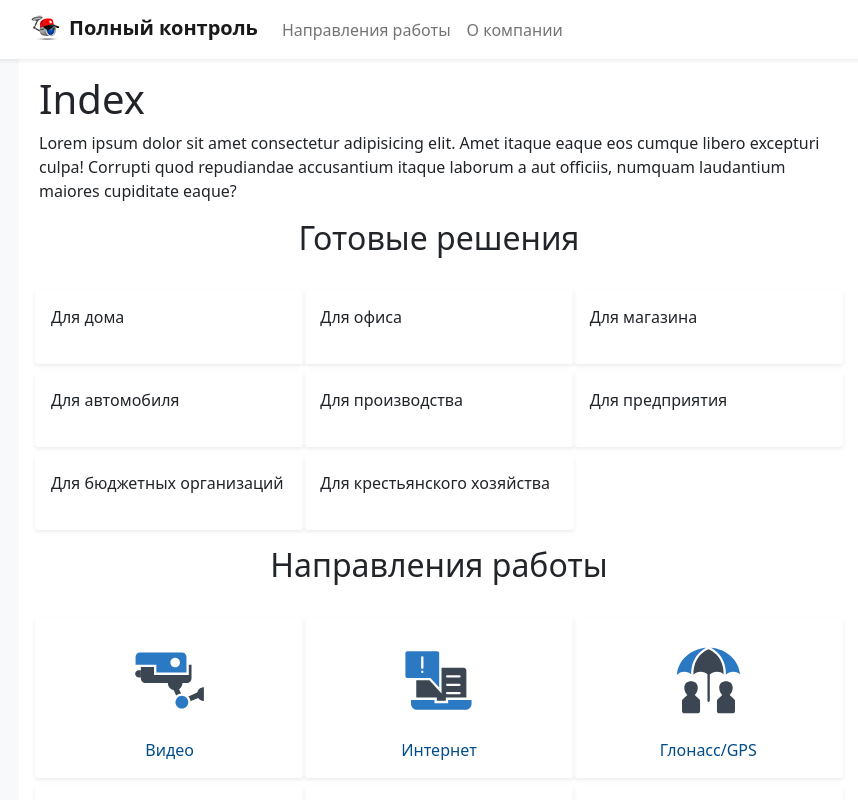
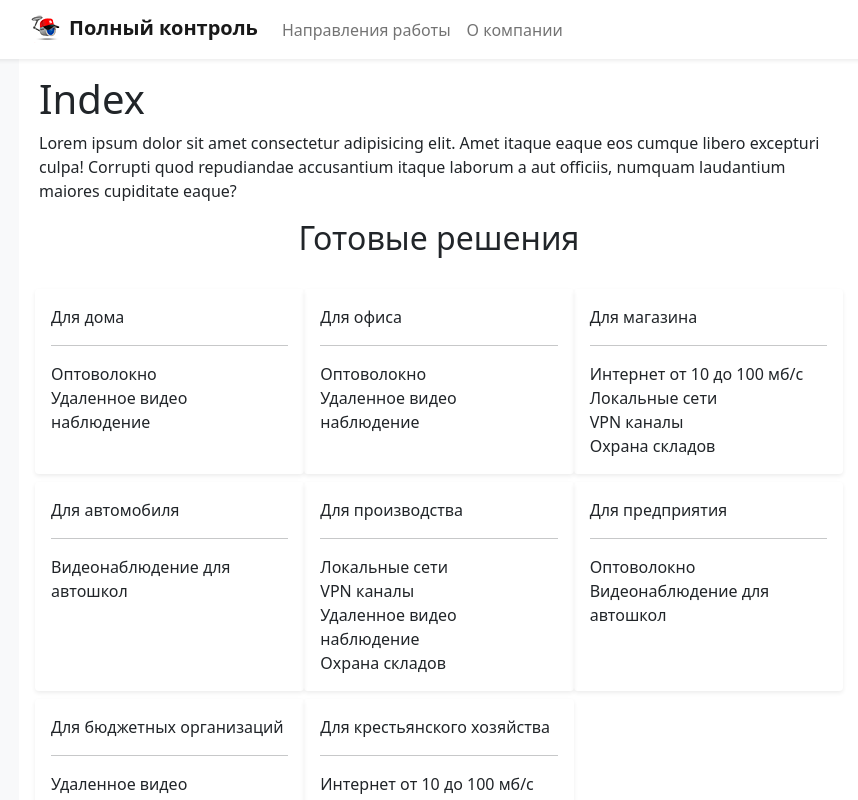
Before and after one commit to mccrush/ctrl2221, a Vue app: page / in a window 1280 px wide. Shown: the top 800 px of the page, without its empty margins (201-1059 px from the left). Built offline with nearby package versions, Linux system fonts and the light colour scheme.

Commit message:
Settings work Reshen block

```diff
--- a/src/components/index/ReshensItem.vue
+++ b/src/components/index/ReshensItem.vue
@@ -11,6 +11,14 @@
     "
   >
     {{ reshen.title }}
+    <hr />
+    <router-link
+      v-for="item in napravsReshen"
+      :key="item.id"
+      :to="'/napravs_vid/' + item.alias"
+      class="d-block"
+      >{{ item.title }}</router-link
+    >
   </div>
 </template>
 
@@ -25,13 +33,26 @@ export default {
     return {
       napravs_vid
     }
+  },
+  computed: {
+    napravsReshen() {
+      return this.napravs_vid.filter(
+        item => item.reshen.findIndex(resh => resh === this.reshen.alias) != -1
+      )
+    }
   }
 }
 </script>
 
 <style scoped>
 a {
+  color: #212529;
   text-decoration: none;
+}
+
+a:hover,
+a:active {
+  text-decoration: underline;
 }
 
 .box {
--- a/src/data/napravs_vid.js
+++ b/src/data/napravs_vid.js
@@ -1,8 +1,8 @@
 export default [
   { id: '1', title: 'Оптоволокно', alias: 'optical', naprav: 'internet', reshen: ['home', 'ofice', 'predpriyatie'] },
-  { id: '2', title: 'Интернет от 10 до 100 мб/с', alias: 'inter-10-100', naprav: 'internet' },
-  { id: '3', title: 'Локальные сети', alias: 'local-network', naprav: 'internet' },
-  { id: '4', title: 'VPN каналы', alias: 'vpn-canals', naprav: 'internet' },
+  { id: '2', title: 'Интернет от 10 до 100 мб/с', alias: 'inter-10-100', naprav: 'internet', reshen: ['magazin', 'krestian'] },
+  { id: '3', title: 'Локальные сети', alias: 'local-network', naprav: 'internet', reshen: ['magazin', 'proizvodstvo', 'krestian'] },
+  { id: '4', title: 'VPN каналы', alias: 'vpn-canals', naprav: 'internet', reshen: ['magazin', 'proizvodstvo', 'krestian'] },
   { id: '5', title: 'Удаленное видео наблюдение', alias: 'remote-video', naprav: 'video', reshen: ['home', 'ofice', 'proizvodstvo', 'budzhet'] },
   { id: '6', title: 'Видеонаблюдение для автошкол', alias: 'autoshool-video', naprav: 'video', reshen: ['avtomobil', 'predpriyatie'] },
   { id: '7', title: 'Охрана складов', alias: 'ohrana-skladov', naprav: 'ohrana', reshen: ['magazin', 'proizvodstvo', 'krestian'] }
```
